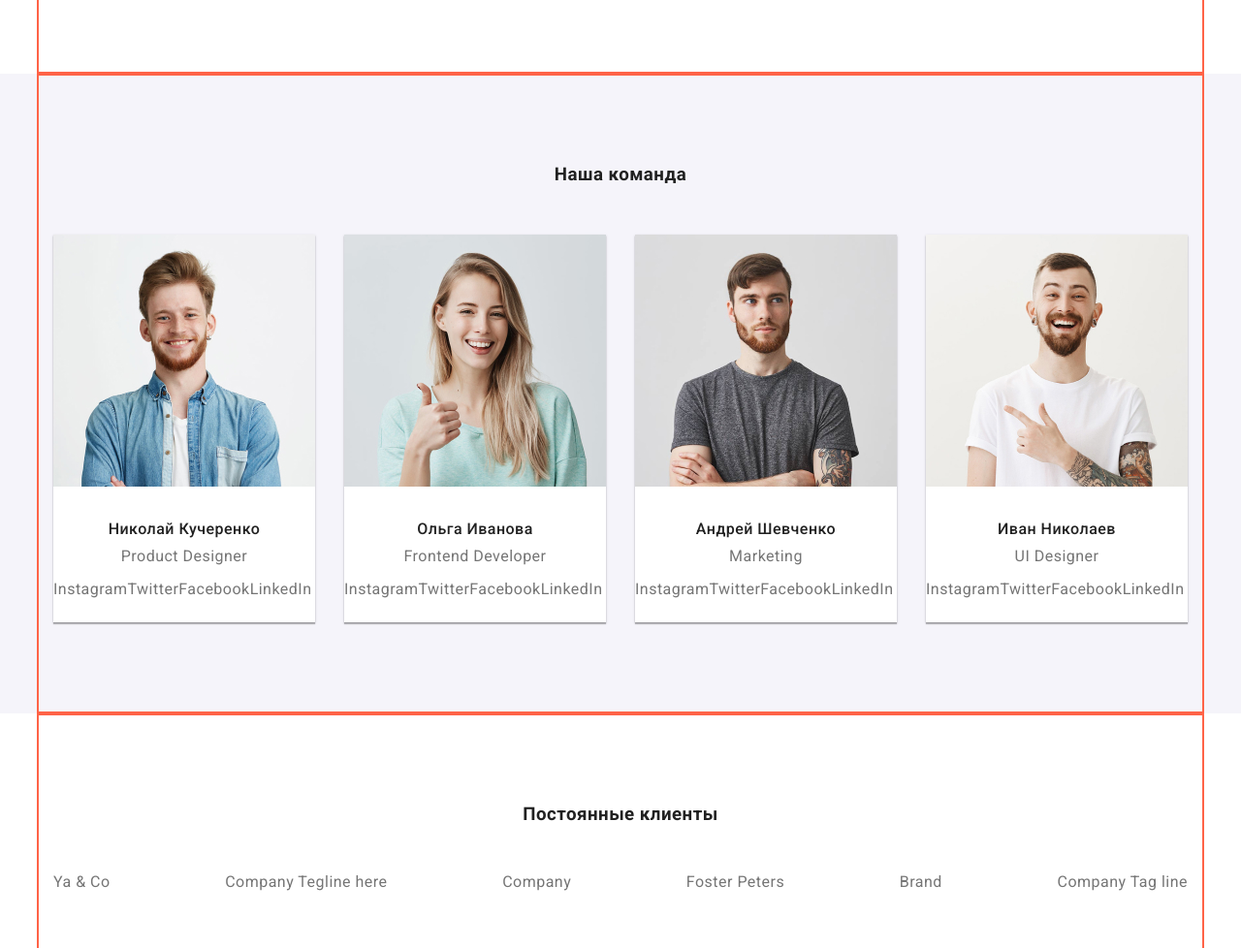
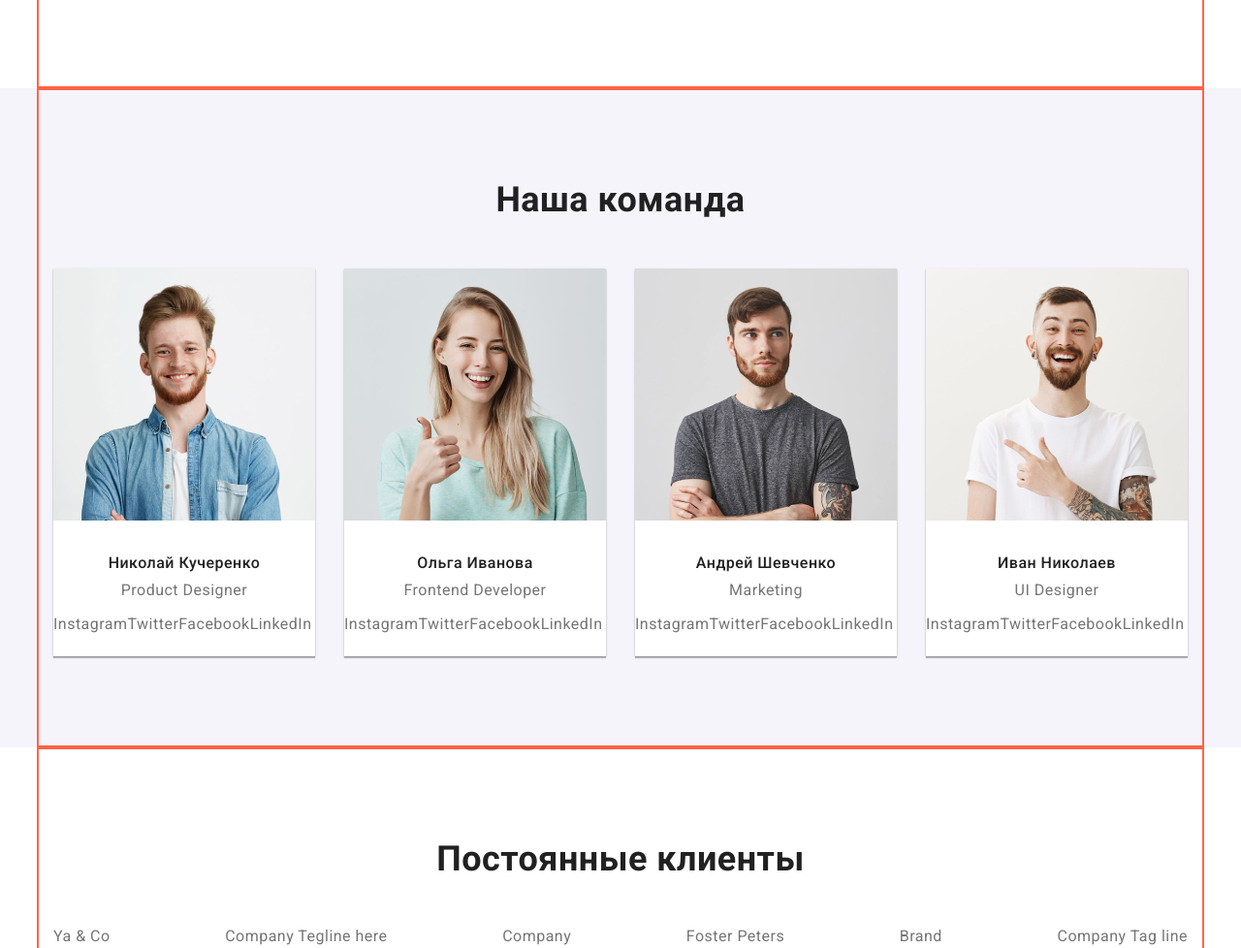
Before and after one commit to abakarovmaks/goit-markup-hw-03, a plain HTML site: page index.html in a window 1280 px wide. Shown: the part 1477-2455 px from the top of the page at 97% size. Drawn offline with nearby package versions, Linux system fonts and the light colour scheme.

Commit message:
Добавляет заголовкам правильный размер шрифта

```diff
--- a/css/styles.css
+++ b/css/styles.css
@@ -93,6 +93,9 @@ footer {
 .margin-item {
   padding-top: 94px;
   padding-bottom: 50px;
+
+  font-size: 36px;
+  line-height: 1.17;
 }
 
 .nav-links {
@@ -115,6 +118,9 @@ footer {
 .padding-item {
   padding-top: 94px;
   padding-bottom: 50px;
+
+  font-size: 36px;
+  line-height: 1.17;
 }
 
 /* Лого INDEX и PORTFOLIO*/
```
Also changed, not shown: images/Header.jpg (added), images/overlay.jpg (added), 1 other file.
